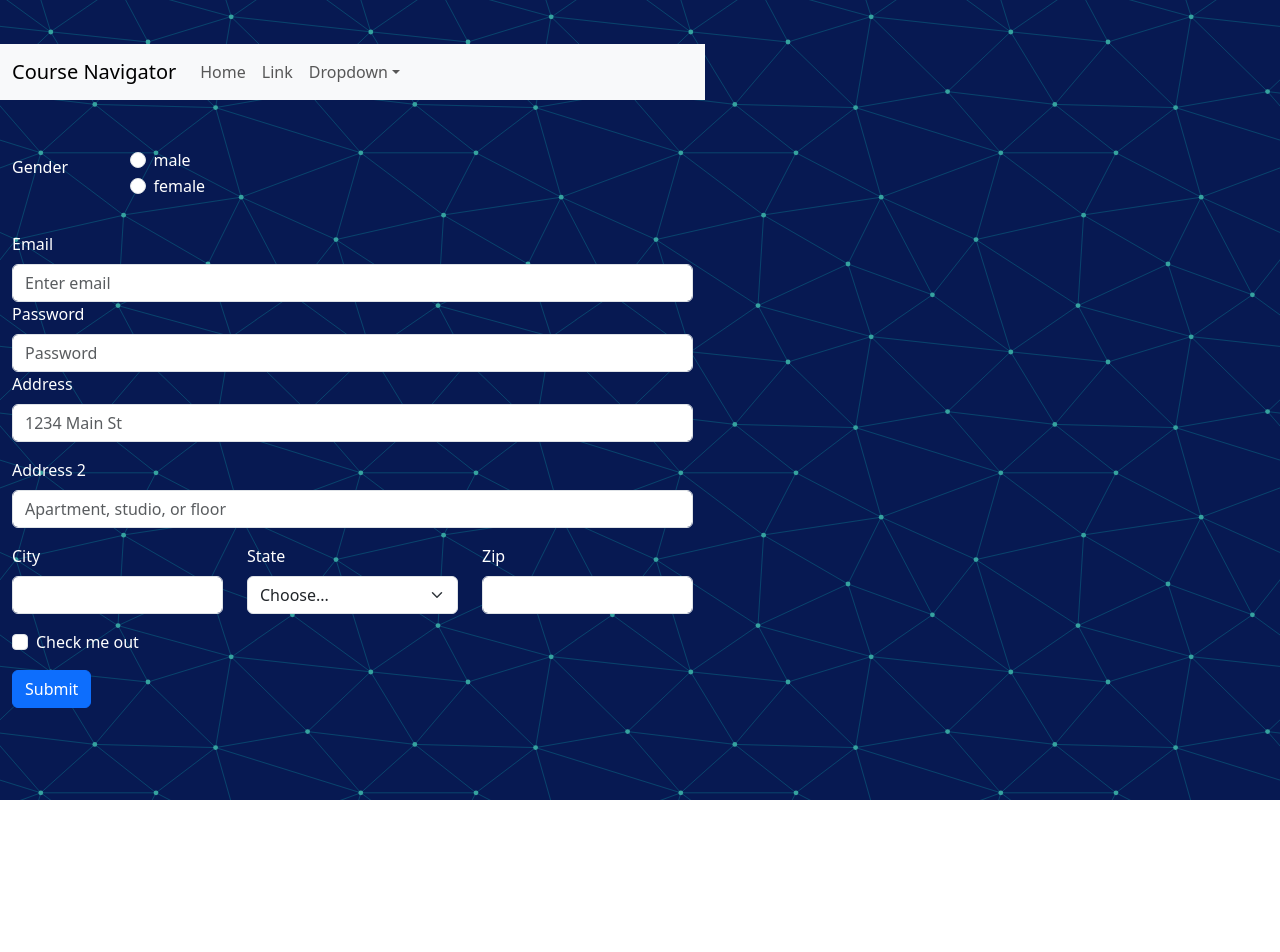
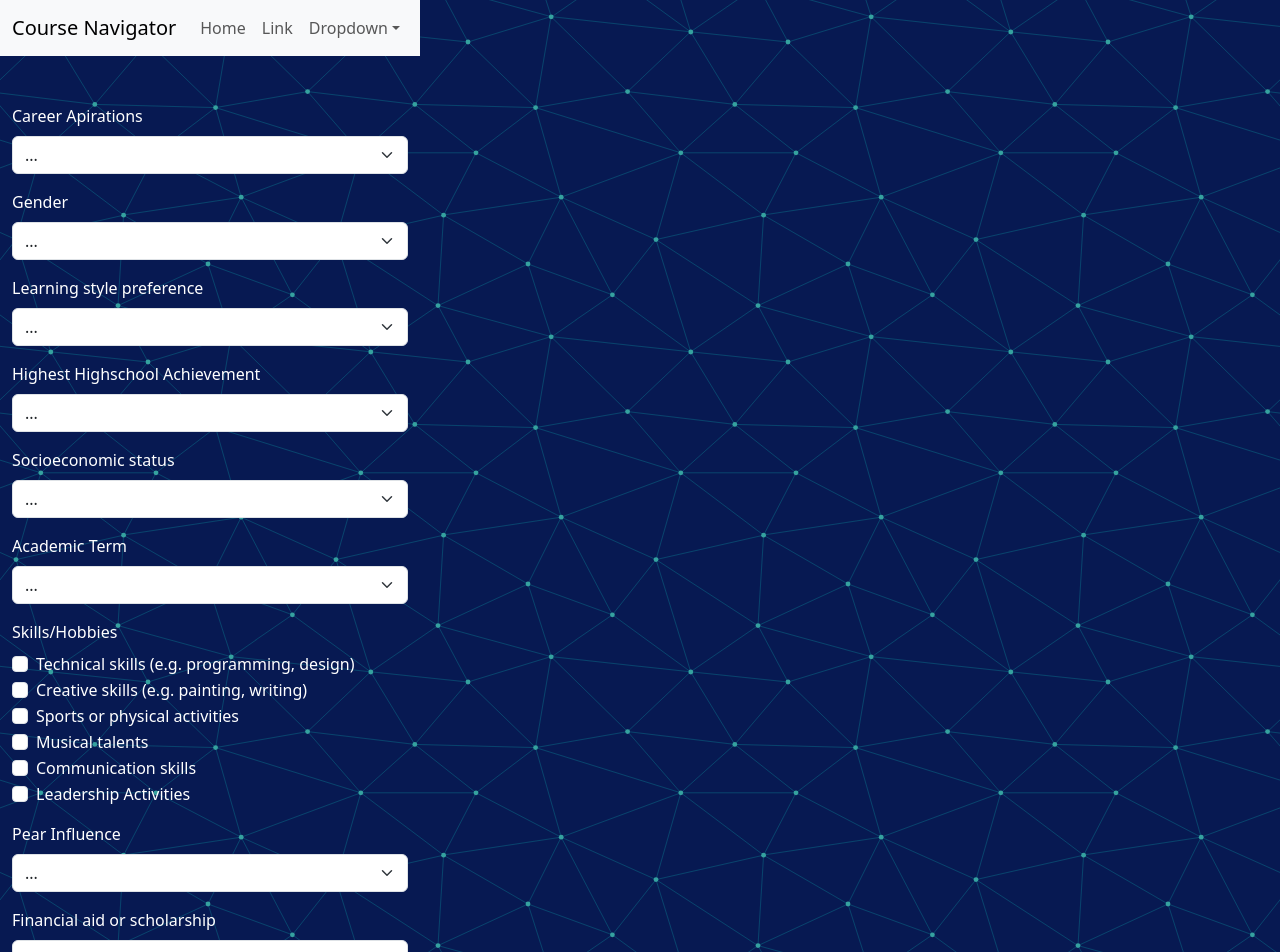
Before and after one commit to dranyam2022/julie_mendoza, a React (Vite) app: page / in a window 1280 px wide. Shown: the top 952 px of the page. Before the commit the page ends 800 px from the top, so only its background shows below. Built offline with nearby package versions, Linux system fonts and the light colour scheme.

Commit message:
done with basic options for parameters

```diff
--- a/src/components/AppForm.jsx
+++ b/src/components/AppForm.jsx
@@ -1,75 +1,150 @@
-import { Button, Col, Form, Row, Container } from "react-bootstrap";
+import { Button, Form, Container } from "react-bootstrap";
 
 function AppForm() {
   return (
     <Container>
       <Form className="my-5  text-white">
-        <Row className="mb-3">
-          <fieldset>
-            <Form.Group as={Row} className="mb-3">
-              <Form.Label as="legend" column sm={2}>
-                Gender
-              </Form.Label>
-              <Col sm={10}>
-                <Form.Check
-                  type="radio"
-                  label="male"
-                  name="formHorizontalRadios"
-                  id="formHorizontalRadios1"
-                />
-                <Form.Check
-                  type="radio"
-                  label="female"
-                  name="formHorizontalRadios"
-                  id="formHorizontalRadios2"
-                />
-              </Col>
-            </Form.Group>
-          </fieldset>
-        </Row>
-
-        <Form.Group controlId="formGridEmail">
-          <Form.Label>Email</Form.Label>
-          <Form.Control type="email" placeholder="Enter email" />
+        <Form.Group className="mb-3">
+          <Form.Label>Career Apirations</Form.Label>
+          <Form.Select aria-label="Default select example">
+            <option value="...">...</option>
+            <option value="medicine">medicine</option>
+            <option value="engineering">engineering</option>
+            <option value="arts">arts</option>
+            <option value="business">business</option>
+            <option value="technology">technology</option>
+            <option value="education">education</option>
+            <option value="others">others</option>
+          </Form.Select>
         </Form.Group>
 
-        <Form.Group controlId="formGridPassword">
-          <Form.Label>Password</Form.Label>
-          <Form.Control type="password" placeholder="Password" />
+        <Form.Group className="mb-3">
+          <Form.Label>Gender</Form.Label>
+          <Form.Select aria-label="Default select example">
+            <option value="...">...</option>
+            <option value="male">Male</option>
+            <option value="female">Female</option>
+          </Form.Select>
         </Form.Group>
 
-        <Form.Group className="mb-3" controlId="formGridAddress1">
-          <Form.Label>Address</Form.Label>
-          <Form.Control placeholder="1234 Main St" />
+        <Form.Group className="mb-3">
+          <Form.Label>Learning style preference</Form.Label>
+          <Form.Select aria-label="Default select example">
+            <option value="...">...</option>
+            <option value="visual">visual</option>
+            <option value="auditory">Female</option>
+            <option value="reading/writing">reading/writing</option>
+            <option value="kinesthetic">kinesthetic</option>
+          </Form.Select>
         </Form.Group>
 
-        <Form.Group className="mb-3" controlId="formGridAddress2">
-          <Form.Label>Address 2</Form.Label>
-          <Form.Control placeholder="Apartment, studio, or floor" />
+        <Form.Group className="mb-3">
+          <Form.Label>Highest Highschool Achievement</Form.Label>
+          <Form.Select aria-label="Default select example">
+            <option value="...">...</option>
+            <option value="with highest honor">With Highest Honor</option>
+            <option value="high honor">High Honor</option>
+            <option value="honor">Honor</option>
+            <option value="none">none</option>
+          </Form.Select>
+        </Form.Group>
+        <Form.Group className="mb-3">
+          <Form.Label>Socioeconomic status</Form.Label>
+          <Form.Select aria-label="Default select example">
+            <option value="...">...</option>
+            <option value="upper">upper</option>
+            <option value="upper-middle">upper-middle</option>
+            <option value="lower-middle">lower-middle</option>
+            <option value="upper-lower">upper-lower</option>
+            <option value="lower">lower</option>
+          </Form.Select>
         </Form.Group>
 
-        <Row className="mb-3">
-          <Form.Group as={Col} controlId="formGridCity">
-            <Form.Label>City</Form.Label>
-            <Form.Control />
-          </Form.Group>
+        <Form.Group className="mb-3">
+          <Form.Label>Academic Term</Form.Label>
+          <Form.Select aria-label="Default select example">
+            <option value="...">...</option>
+            <option value="4">4 years</option>
+            <option value="3">3 years</option>
+            <option value="2">2 years</option>
+          </Form.Select>
+        </Form.Group>
 
-          <Form.Group as={Col} controlId="formGridState">
-            <Form.Label>State</Form.Label>
-            <Form.Select defaultValue="Choose...">
-              <option>Choose...</option>
-              <option>...</option>
-            </Form.Select>
-          </Form.Group>
+        <Form.Group className="mb-3">
+          <Form.Label>Skills/Hobbies</Form.Label>
+          <Form.Check
+            type="checkbox"
+            id="technicalSkills"
+            label="Technical skills (e.g. programming, design)"
+          />
+          <Form.Check // prettier-ignore
+            type="checkbox"
+            id="creativeSkills"
+            label="Creative skills (e.g. painting, writing)"
+          />
 
-          <Form.Group as={Col} controlId="formGridZip">
-            <Form.Label>Zip</Form.Label>
-            <Form.Control />
-          </Form.Group>
-        </Row>
+          <Form.Check // prettier-ignore
+            type="checkbox"
+            id="sports"
+            label="Sports or physical activities"
+          />
+          <Form.Check // prettier-ignore
+            type="checkbox"
+            id="musicalTalents"
+            label="Musical talents"
+          />
+          <Form.Check // prettier-ignore
+            type="checkbox"
+            id="communicationSkills"
+            label="Communication skills"
+          />
+          <Form.Check // prettier-ignore
+            type="checkbox"
+            id="leadershipActivities"
+            label="Leadership Activities"
+          />
+        </Form.Group>
+        <Form.Group className="mb-3">
+          <Form.Label>Pear Influence</Form.Label>
+          <Form.Select aria-label="Default select example">
+            <option value="...">...</option>
+            <option value="full scholarship">full scholarship</option>
+            <option value="partial scholarship">partial scholarship</option>
+            <option value="need-based financial aid">
+              need-based financial aid
+            </option>
+            <option value="merit-based financial aid">
+              merit-based financial aid
+            </option>
+          </Form.Select>
+        </Form.Group>
 
-        <Form.Group className="mb-3" id="formGridCheckbox">
-          <Form.Check type="checkbox" label="Check me out" />
+        <Form.Group className="mb-3">
+          <Form.Label>Financial aid or scholarship</Form.Label>
+          <Form.Select aria-label="Default select example">
+            <option value="...">...</option>
+            <option value="positive">Positive</option>
+            <option value="negative">Negative</option>
+            <option value="neutral">Neutral</option>
+          </Form.Select>
+        </Form.Group>
+        <Form.Group className="mb-3">
+          <Form.Label>Pear Influence</Form.Label>
+          <Form.Select aria-label="Default select example">
+            <option value="...">...</option>
+            <option value="positive">Positive</option>
+            <option value="negative">Negative</option>
+            <option value="neutral">Neutral</option>
+          </Form.Select>
+        </Form.Group>
+        <Form.Group className="mb-3">
+          <Form.Label>Industry relevance</Form.Label>
+          <Form.Select aria-label="Default select example">
+            <option value="...">...</option>
+            <option value="high">high demand and growth</option>
+            <option value="stable">stable ebut competitive</option>
+            <option value="niche">niche or specialized</option>
+          </Form.Select>
         </Form.Group>
 
         <Button variant="primary" type="submit">
```
Also changed, not shown: src/seeds/seeds.js (added, +111 -0 lines).
